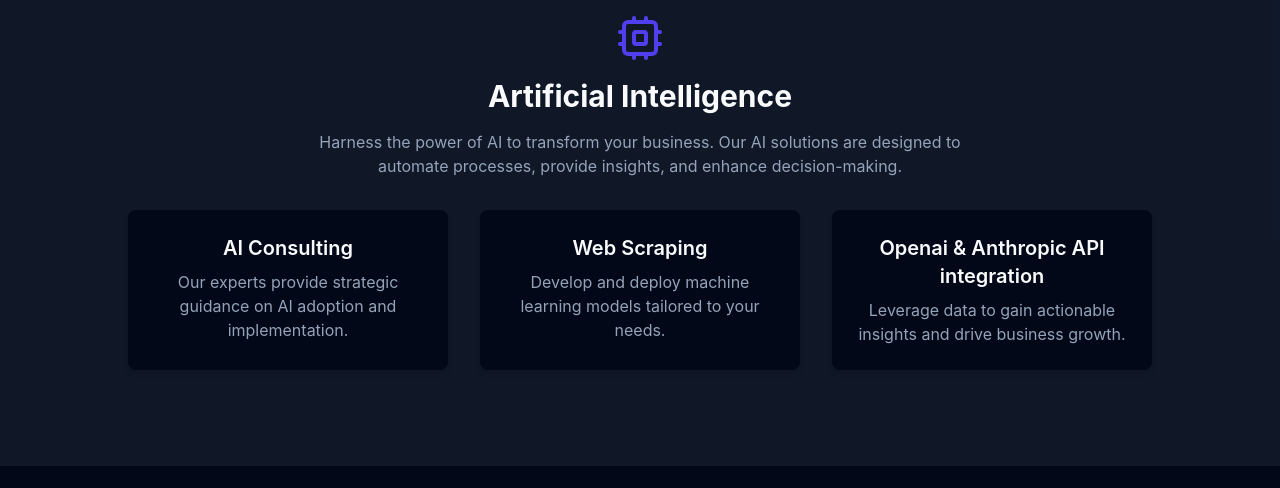
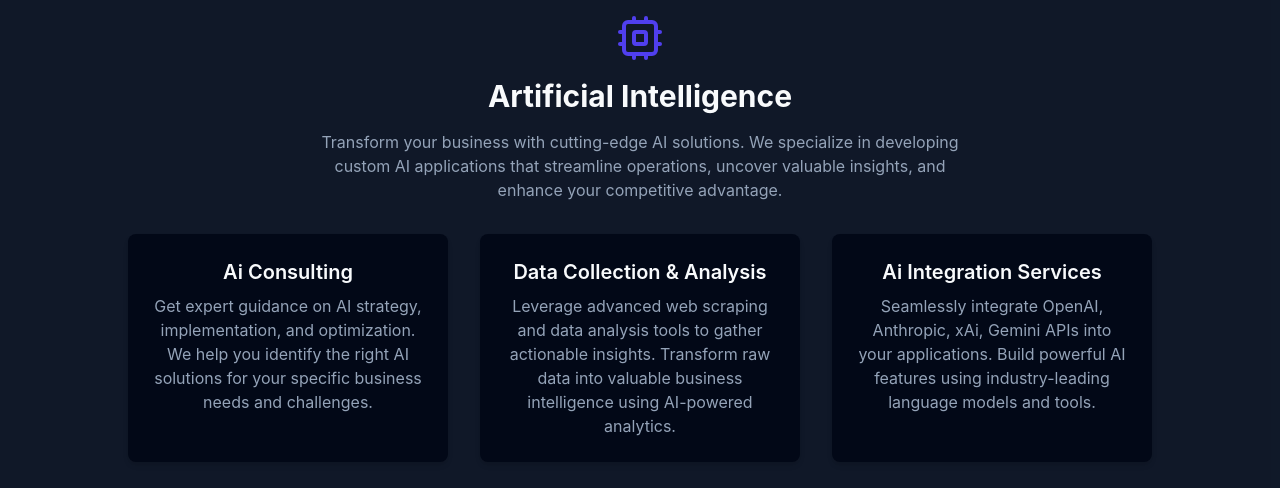
Before and after one commit to alextfraser/BleekStudios, a React (Vite) app: page / in a window 1280 px wide. Shown: the part 1540-2028 px from the top of the page. Built offline with nearby package versions, Linux system fonts and the light colour scheme.

Commit message:
Updated Ai section

```diff
--- a/src/components/sections/Ai.tsx
+++ b/src/components/sections/Ai.tsx
@@ -8,30 +8,33 @@ export function Ai() {
           <Cpu className="h-12 w-12 text-primary mx-auto mb-4" />
           <h2 className="text-3xl font-bold mb-4">Artificial Intelligence</h2>
           <p className="text-muted-foreground max-w-2xl mx-auto mb-8">
-            Harness the power of AI to transform your business. Our AI solutions
-            are designed to automate processes, provide insights, and enhance
-            decision-making.
+            Transform your business with cutting-edge AI solutions. We specialize in
+            developing custom AI applications that streamline operations, uncover
+            valuable insights, and enhance your competitive advantage.
           </p>
           <div className="grid md:grid-cols-3 gap-8">
             <div className="p-6 bg-background rounded-lg shadow-md">
-              <h3 className="text-xl font-semibold mb-2">AI Consulting</h3>
+              <h3 className="text-xl font-semibold mb-2">Ai Consulting</h3>
               <p className="text-muted-foreground">
-                Our experts provide strategic guidance on AI adoption and
-                implementation.
+                Get expert guidance on AI strategy, implementation, and optimization.
+                We help you identify the right AI solutions for your specific business
+                needs and challenges.
               </p>
             </div>
             <div className="p-6 bg-background rounded-lg shadow-md">
-              <h3 className="text-xl font-semibold mb-2">Web Scraping</h3>
+              <h3 className="text-xl font-semibold mb-2">Data Collection & Analysis</h3>
               <p className="text-muted-foreground">
-                Develop and deploy machine learning models tailored to your
-                needs.
+                Leverage advanced web scraping and data analysis tools to gather
+                actionable insights. Transform raw data into valuable business
+                intelligence using AI-powered analytics.
               </p>
             </div>
             <div className="p-6 bg-background rounded-lg shadow-md">
-              <h3 className="text-xl font-semibold mb-2">Openai & Anthropic API integration</h3>
+              <h3 className="text-xl font-semibold mb-2">Ai Integration Services</h3>
               <p className="text-muted-foreground">
-                Leverage data to gain actionable insights and drive business
-                growth.
+                Seamlessly integrate OpenAI, Anthropic, xAi, Gemini APIs into your applications.
+                Build powerful AI features using industry-leading language models and
+                tools.
               </p>
             </div>
           </div>
@@ -40,3 +43,5 @@ export function Ai() {
     </section>
   );
 }
+
+export default Ai;
```
Also changed, not shown: 1 other file (tests, documents, lock files or other folders).
